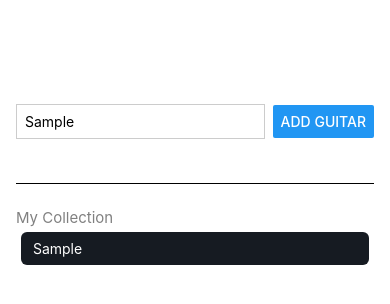
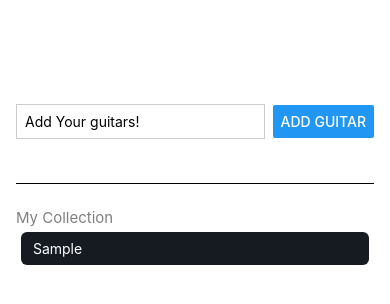
Before and after one commit to caapppaa/Guitar_List, a React Native app: screen / in a window 390 px wide. Both pictures are taken after typing "Sample" into the empty fields and a click on the button "ADD GUITAR". Shown: the top 304 px of the page. Built offline with nearby package versions, Linux system fonts and the light colour scheme.

Commit message:
Split into Components
Split functionality into components and more optimised rendering pipeline with flatlist instead of scrollview

```diff
--- a/App.js
+++ b/App.js
@@ -1,38 +1,39 @@
 import { useState } from "react";
-import { Button, StyleSheet, Text, TextInput, View, ScrollView } from "react-native";
+import {
+  StyleSheet,
+  Text,
+  View,
+  FlatList,
+} from "react-native";
+
+import GuitarItem from "./components/GuitarItem";
+import GuitarInput from "./components/GuitarInput";
 
 export default function App() {
-  const [enteredGuitarText, setEnteredGuitarText] = useState("");
   const [guitar, setGuitars] = useState([]);
 
-  function specGuitarHandler(enteredText) {
-    setEnteredGuitarText(enteredText);
-  }
-
-  function addGuitarHandler() {
-    setGuitars((currentGuitars) => [...currentGuitars, enteredGuitarText]);
+  function addGuitarHandler(enteredGuitarText) {
+    setGuitars((currentGuitars) => [
+      ...currentGuitars,
+      { text: enteredGuitarText, key: Math.random().toString() },
+    ]);
   }
 
   return (
+    // Passing Props to the Guitar Input box in GuitarInput.js
     <View style={styles.appContainer}>
-      <View style={styles.inputContainer}>
-        <TextInput
-          style={styles.textInput}
-          placeholder="Add Your guitars!"
-          onChangeText={specGuitarHandler}
-        />
-        <Button title="Add Guitar" onPress={addGuitarHandler} />
-      </View>
+      <GuitarInput onAddGuitar={addGuitarHandler} />
       <Text style={styles.titleText}>My Collection</Text>
 
       <View style={styles.guitarsContainer}>
-      <ScrollView>
-        {guitar.map((guitar) => (
-          <View key={guitar} style={styles.guitarItem}>
-            <Text style={styles.guitarText}> {guitar} </Text>
-          </View>
-        ))}
-      </ScrollView>
+        <FlatList
+          data={guitar}
+          renderItem={(itemData) => {
+            // Passing Props to the GuitarItem.js File which is responsible for rending the inputted Guitars
+            return <GuitarItem text={itemData.item.text} />;
+          }}
+          alwaysBounceVertical={false}
+        />
       </View>
     </View>
   );
@@ -44,36 +45,11 @@ const styles = StyleSheet.create({
     paddingTop: 60,
     paddingHorizontal: 16,
   },
-  inputContainer: {
-    flex: 1,
-    flexDirection: "row",
-    justifyContent: "space-between",
-    alignItems: "center",
-    marginBottom: 24,
-    borderBottomWidth: 1,
-    BorderBottomColour: "#cccccc",
-  },
-  textInput: {
-    borderWidth: 1,
-    borderColor: "#cccccc",
-    width: "70%",
-    marginRight: 8,
-    padding: 8,
-  },
   guitarsContainer: {
     flex: 5,
-  },
-  guitarItem: {
-    margin: 5,
-    padding: 8,
-    borderRadius: 6,
-    backgroundColor: "#161b22"
-  },
-  guitarText: {
-    color: "white",
   },
   titleText: {
     fontSize: 15,
     color: "grey",
-  }
+  },
 });
--- /dev/null
+++ b/components/GuitarInput.js
@@ -0,0 +1,48 @@
+import { TextInput, View, Button, StyleSheet } from "react-native";
+import { useState } from "react";
+
+function GuitarInput(props) {
+  const [enteredGuitarText, setEnteredGuitarText] = useState("");
+
+  function specGuitarHandler(enteredText) {
+    setEnteredGuitarText(enteredText);
+  }
+  // by manually calling this function, This allows us to send props to App.js
+  function addGoalHandler() {
+    props.onAddGuitar(enteredGuitarText);
+    setEnteredGuitarText('');
+  }
+
+  return (
+    <View style={styles.inputContainer}>
+      <TextInput
+        style={styles.textInput}
+        placeholder="Add Your guitars!"
+        onChangeText={specGuitarHandler}
+        value={enteredGuitarText}
+      />
+      <Button title="Add Guitar" onPress={addGoalHandler} />
+    </View>
+  );
+}
+
+export default GuitarInput;
+
+const styles = StyleSheet.create({
+  inputContainer: {
+    flex: 1,
+    flexDirection: "row",
+    justifyContent: "space-between",
+    alignItems: "center",
+    marginBottom: 24,
+    borderBottomWidth: 1,
+    BorderBottomColour: "#cccccc",
+  },
+  textInput: {
+    borderWidth: 1,
+    borderColor: "#cccccc",
+    width: "70%",
+    marginRight: 8,
+    padding: 8,
+  },
+});
--- /dev/null
+++ b/components/GuitarItem.js
@@ -0,0 +1,23 @@
+import { StyleSheet, View, Text } from "react-native";
+// Resopnsible for rending each Guitar item in the list
+function GuitarItem(props) {
+  return (
+    <View style={styles.guitarItem}>
+      <Text style={styles.guitarText}> {props.text} </Text>
+    </View>
+  );
+}
+
+export default GuitarItem;
+
+const styles = StyleSheet.create({
+  guitarItem: {
+    margin: 5,
+    padding: 8,
+    borderRadius: 6,
+    backgroundColor: "#161b22",
+  },
+  guitarText: {
+    color: "white",
+  },
+});
```
